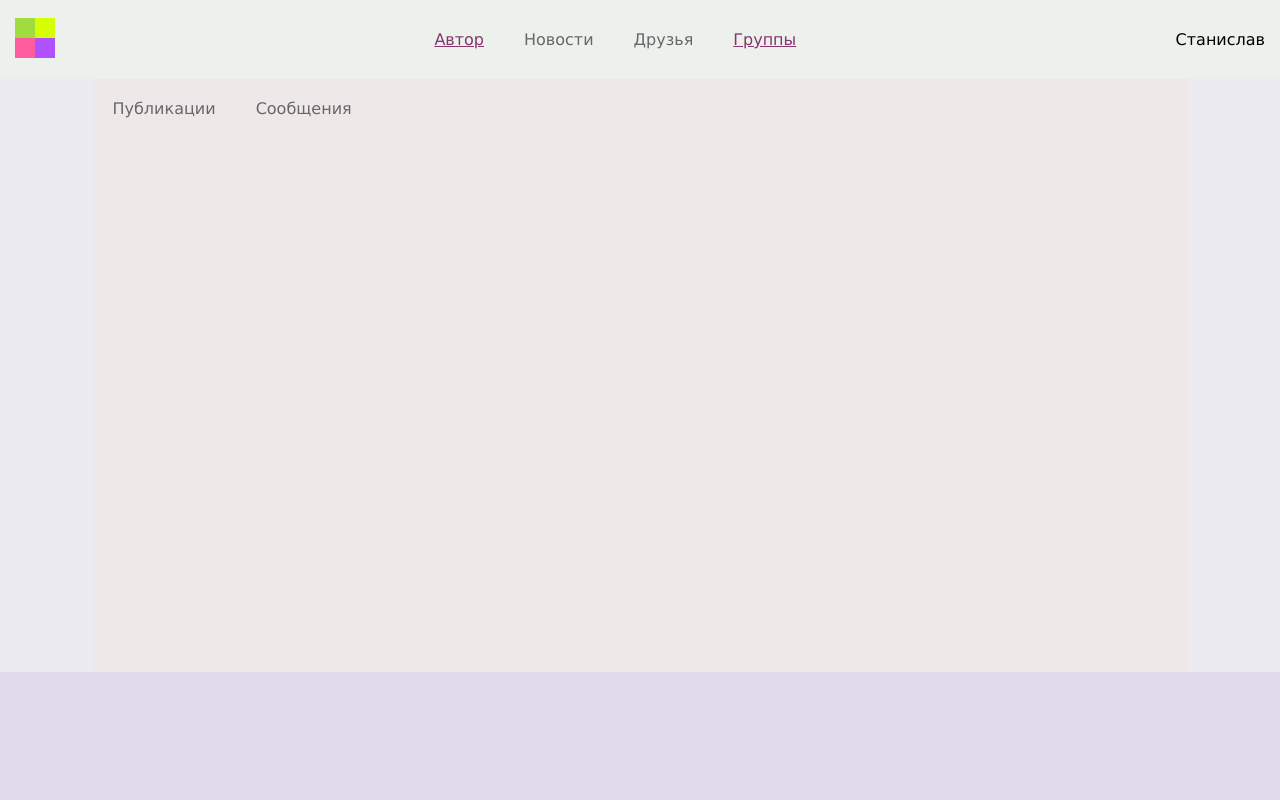
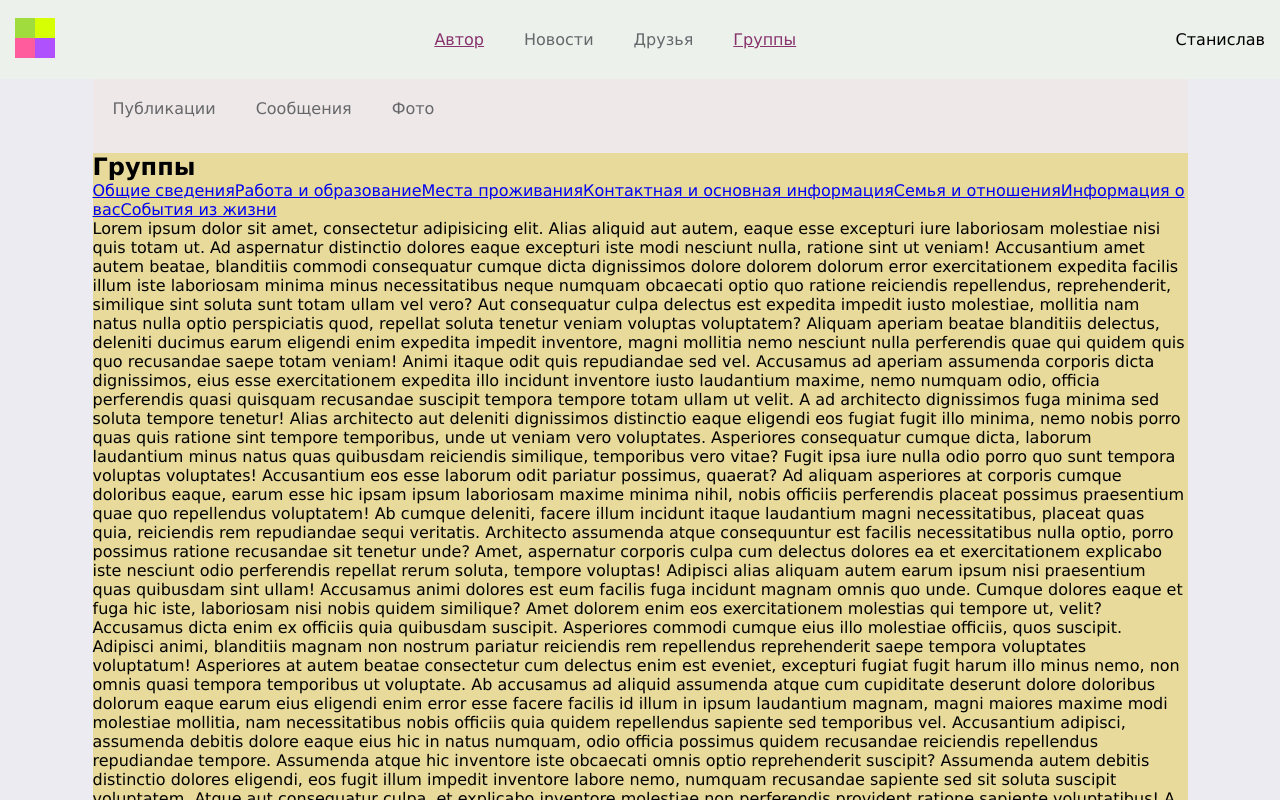
Before and after one commit to Stanislav-Vasilevich/social, a React (Create React App) app: page /groups in a window 1280 px wide. Shown: the top 800 px of the page. Built offline with nearby package versions, Linux system fonts and the light colour scheme.

Commit message:
изменил название в README.md для miro

```diff
--- a/src/components/Pages/Page/AboutAuthor/AboutAuthor.tsx
+++ b/src/components/Pages/Page/AboutAuthor/AboutAuthor.tsx
@@ -19,7 +19,9 @@ const AboutAuthor = () => {
              alt=""/>
         <div>
           <h2 className={styles.name}>Станислав Василевич</h2>
-          <div className={styles.description}>Я действующий frontend-разработчик веб-приложений на CSS, HTML, JavaScript и React</div>
+          <div className={styles.description}>Я действующий frontend-разработчик веб-приложений на CSS, HTML, JavaScript
+            и React
+          </div>
         </div>
       </div>
     </div>
--- a/src/components/Pages/Page/Friends/Friends.tsx
+++ b/src/components/Pages/Page/Friends/Friends.tsx
@@ -12,7 +12,7 @@ type PropsType = {
 }
 
 const Friends: React.FC<PropsType> = (props: PropsType) => {
-
+  console.log(props)
   // массив друзей => друг
   const arrayFriends = props.state.friendsPage.friends.map(i => {
     return <Friend key={i.id} id={i.id} name={i.name} img={i.img}/>
--- a/src/components/Pages/Page/Groups/Groups.tsx
+++ b/src/components/Pages/Page/Groups/Groups.tsx
@@ -1,15 +1,15 @@
 import React from 'react';
-import styles from './Information.module.css';
+import styles from './Groups.module.css';
 
 // деструктуризация CSS модулей
 const {main, section, info, nav, friends, photo, sport, music, films} = styles;
 
-const Information = () => {
+const Groups = () => {
   return (
     <section className={main}>
       <div className={section}>
         <div className={info}>
-          <h2>Информация</h2>
+          <h2>Группы</h2>
           <nav className={nav}>
             <a href="/">Общие сведения</a>
             <a href="/">Работа и образование</a>
@@ -101,4 +101,4 @@ const Information = () => {
   )
 }
 
-export default Information;
+export default Groups;
--- a/src/components/Pages/Page/Messages/Messages.tsx
+++ b/src/components/Pages/Page/Messages/Messages.tsx
@@ -0,0 +1,9 @@
+import React from "react";
+
+const Messages = () => {
+  return (
+    <h1>Page messages</h1>
+  )
+}
+
+export default Messages;
--- a/src/components/Pages/Page/News/News.tsx
+++ b/src/components/Pages/Page/News/News.tsx
@@ -1,9 +1,9 @@
 import React from "react";
 
-const Home = () => {
+const News = () => {
   return (
-    <h1>Hello Home page</h1>
+    <h1>Page News</h1>
   )
 }
 
-export default Home;
+export default News;
--- a/src/components/Pages/Page/Page.tsx
+++ b/src/components/Pages/Page/Page.tsx
@@ -2,17 +2,25 @@ import React from 'react';
 import {Switch} from "react-router-dom";
 import styles from './Page.module.css';
 import {Route} from 'react-router-dom';
-import Home from "./Home/Home";
+import News from "./News/News";
 import AboutAuthor from "./AboutAuthor/AboutAuthor";
-import Portfolio from "./Portfolio/Portfolio";
+import Friends from "./Friends/Friends";
+import Groups from "./Groups/Groups";
+import Publications from "./Publications/Publications";
+import Messages from "./Messages/Messages";
+import Photo from "./Photo/Photo";
 
 const Page = () => {
   return (
     <section className={styles.main}>
       <Switch>
         <Route exact path="/" component={AboutAuthor}/>
-        <Route path="/about-author" component={Home}/>
-        <Route path="/portfolio" component={Portfolio}/>
+        <Route path="/news" component={News}/>
+        <Route path="/friends" component={Friends}/>
+        <Route path="/groups" component={Groups}/>
+        <Route path="/publications" component={Publications}/>
+        <Route path="/messages" component={Messages}/>
+        <Route path="/photo" component={Photo}/>
       </Switch>
     </section>
   )
--- a/src/redux/store.tsx
+++ b/src/redux/store.tsx
@@ -60,15 +60,16 @@ const store: StoreType = {
     header: {
       menu: [
         {id: 1, item: 'Автор', path: '/'},
-        {id: 2, item: 'Новости', path: '/about-author'},
-        {id: 3, item: 'Друзья', path: '/portfolio'},
+        {id: 2, item: 'Новости', path: '/news'},
+        {id: 3, item: 'Друзья', path: '/friends'},
         {id: 4, item: 'Группы', path: '/groups'},
       ]
     },
     pages: {
       navigation: [
         {id: 1, item: 'Публикации', path: '/publications'},
-        {id: 2, item: 'Сообщения', path: '/information'},
+        {id: 2, item: 'Сообщения', path: '/messages'},
+        {id: 3, item: 'Фото', path: '/photo'},
       ],
       page: []
     },
```
Also changed, not shown: 1 other file (tests, documents, lock files or other folders).
